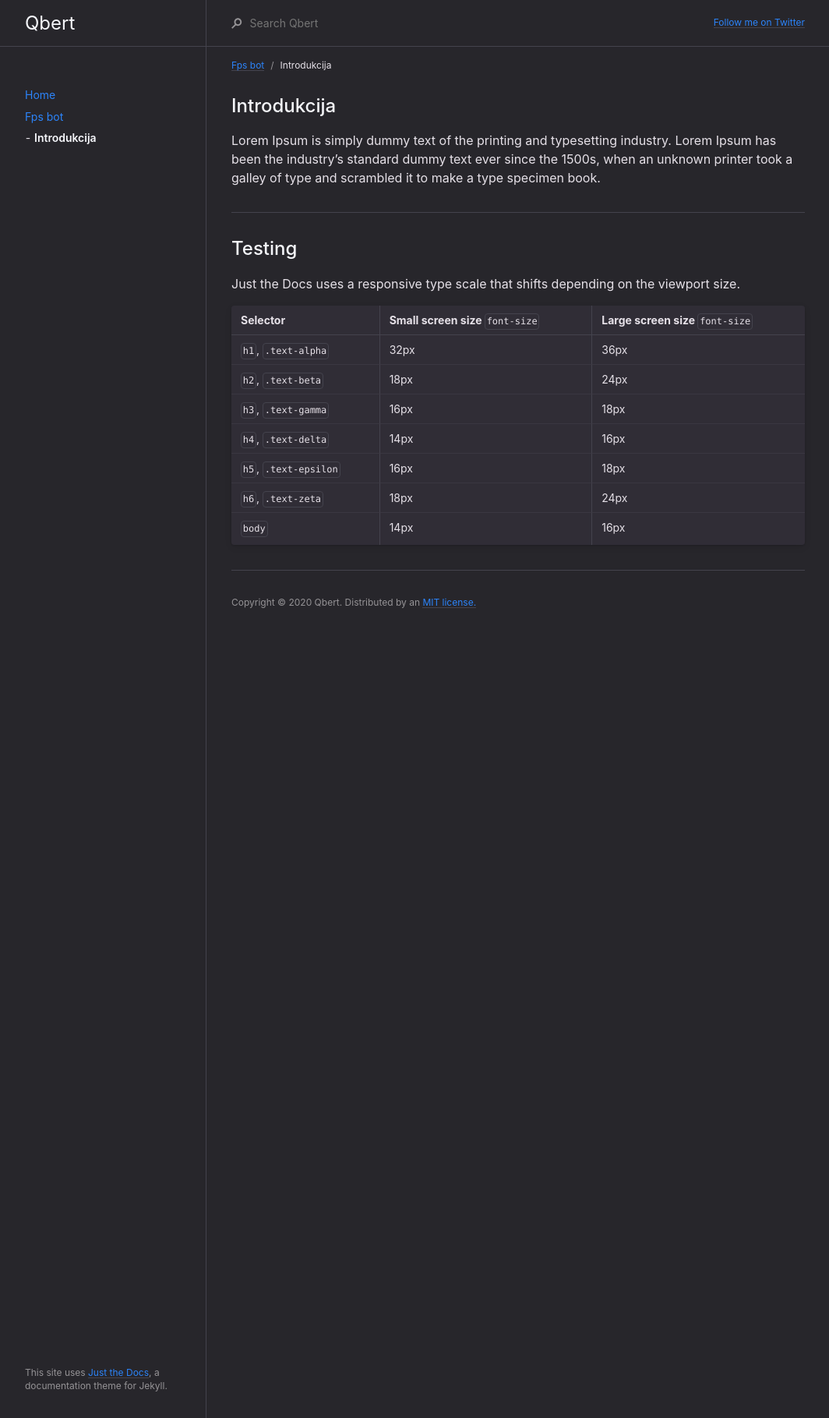
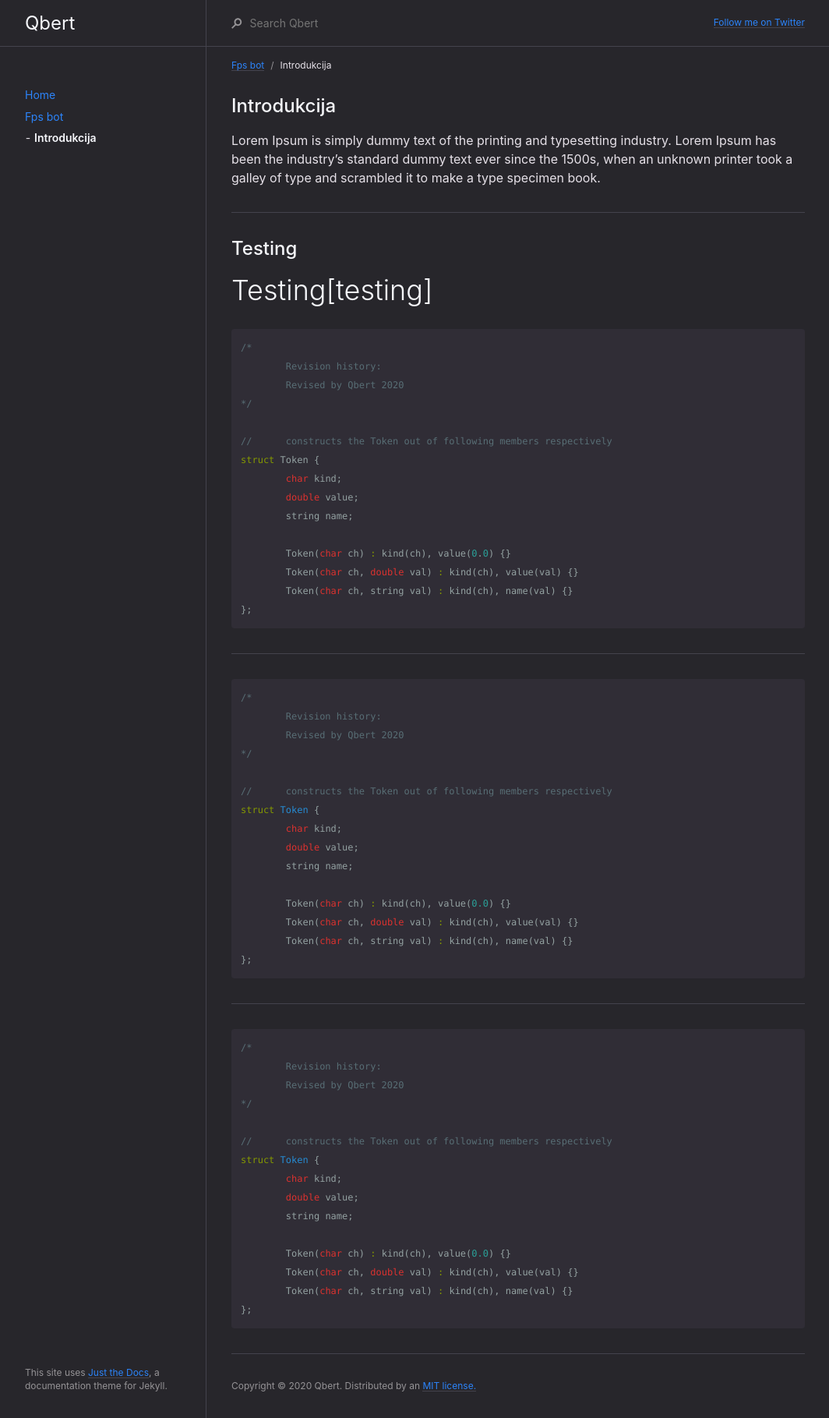
Before and after one commit to qbertqbert/just-the-docs, a Jekyll site: the page built from docs/fps-bot/Introdukcija.md, in a window 1280 px wide. Shown: the whole page at 78% size, without its empty margins (107-1171 px from the left). Built offline with Jekyll 4.4.1, drawn with Linux system fonts in a browser that asks for light colours.

Commit message:
Update Introdukcija.md

````diff
--- a/docs/fps-bot/Introdukcija.md
+++ b/docs/fps-bot/Introdukcija.md
@@ -14,14 +14,61 @@ Lorem Ipsum is simply dummy text of the printing and typesetting industry. Lorem
 
 ## Testing
 
-Just the Docs uses a responsive type scale that shifts depending on the viewport size.
+# Testing[testing]
 
-| Selector              | Small screen size `font-size`    | Large screen size `font-size` |
-|:----------------------|:---------------------------------|:------------------------------|
-| `h1`, `.text-alpha`   | 32px                             | 36px                          |
-| `h2`, `.text-beta`    | 18px                             | 24px                          |
-| `h3`, `.text-gamma`   | 16px                             | 18px                          |
-| `h4`, `.text-delta`   | 14px                             | 16px                          |
-| `h5`, `.text-epsilon` | 16px                             | 18px                          |
-| `h6`, `.text-zeta`    | 18px                             | 24px                          |
-| `body`                | 14px                             | 16px                          |
+```c
+/*
+	Revision history:
+    	Revised by Qbert 2020
+*/
+
+//      constructs the Token out of following members respectively
+struct Token {
+        char kind;
+        double value;
+        string name;
+
+        Token(char ch) : kind(ch), value(0.0) {}
+        Token(char ch, double val) : kind(ch), value(val) {}
+        Token(char ch, string val) : kind(ch), name(val) {}
+};
+```
+---
+
+```cpp
+/*
+	Revision history:
+    	Revised by Qbert 2020
+*/
+
+//      constructs the Token out of following members respectively
+struct Token {
+        char kind;
+        double value;
+        string name;
+
+        Token(char ch) : kind(ch), value(0.0) {}
+        Token(char ch, double val) : kind(ch), value(val) {}
+        Token(char ch, string val) : kind(ch), name(val) {}
+};
+```
+
+---
+
+```c++
+/*
+	Revision history:
+    	Revised by Qbert 2020
+*/
+
+//      constructs the Token out of following members respectively
+struct Token {
+        char kind;
+        double value;
+        string name;
+
+        Token(char ch) : kind(ch), value(0.0) {}
+        Token(char ch, double val) : kind(ch), value(val) {}
+        Token(char ch, string val) : kind(ch), name(val) {}
+};
+```
````
